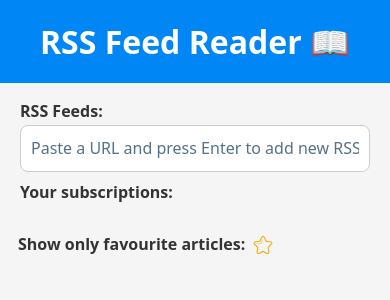
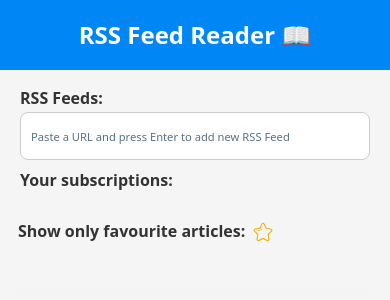
Before and after one commit to pablojakub/rssfeed, a Next.js app: page / in a window 390 px wide. Shown: the top 300 px of the page. Built offline with nearby package versions, Linux system fonts and the light colour scheme.

Commit message:
responsive fonts

```diff
--- a/components/FeedChoser/FeedChoser.styled.ts
+++ b/components/FeedChoser/FeedChoser.styled.ts
@@ -16,6 +16,7 @@ export const Input = styled.input`
 
   &::placeholder {
     color: ${({ theme }) => theme.colors.secondary};
+    font-size: clamp(0.7rem, 0.564rem + 0.436vw, 1rem);
   }
 `;
 
--- a/components/RSSFeed/RSSFeed.styled.ts
+++ b/components/RSSFeed/RSSFeed.styled.ts
@@ -36,7 +36,7 @@ export const StyledTitleHeaderWrapper = styled.div`
 
 export const StyledHeader = styled.h1`
     margin: 0;
-    font-size: 2rem;
+    font-size: clamp(1.5rem, 1.273rem + 0.727vw, 2rem);
     font-weight: 700;
     color: white;
 `;
```
